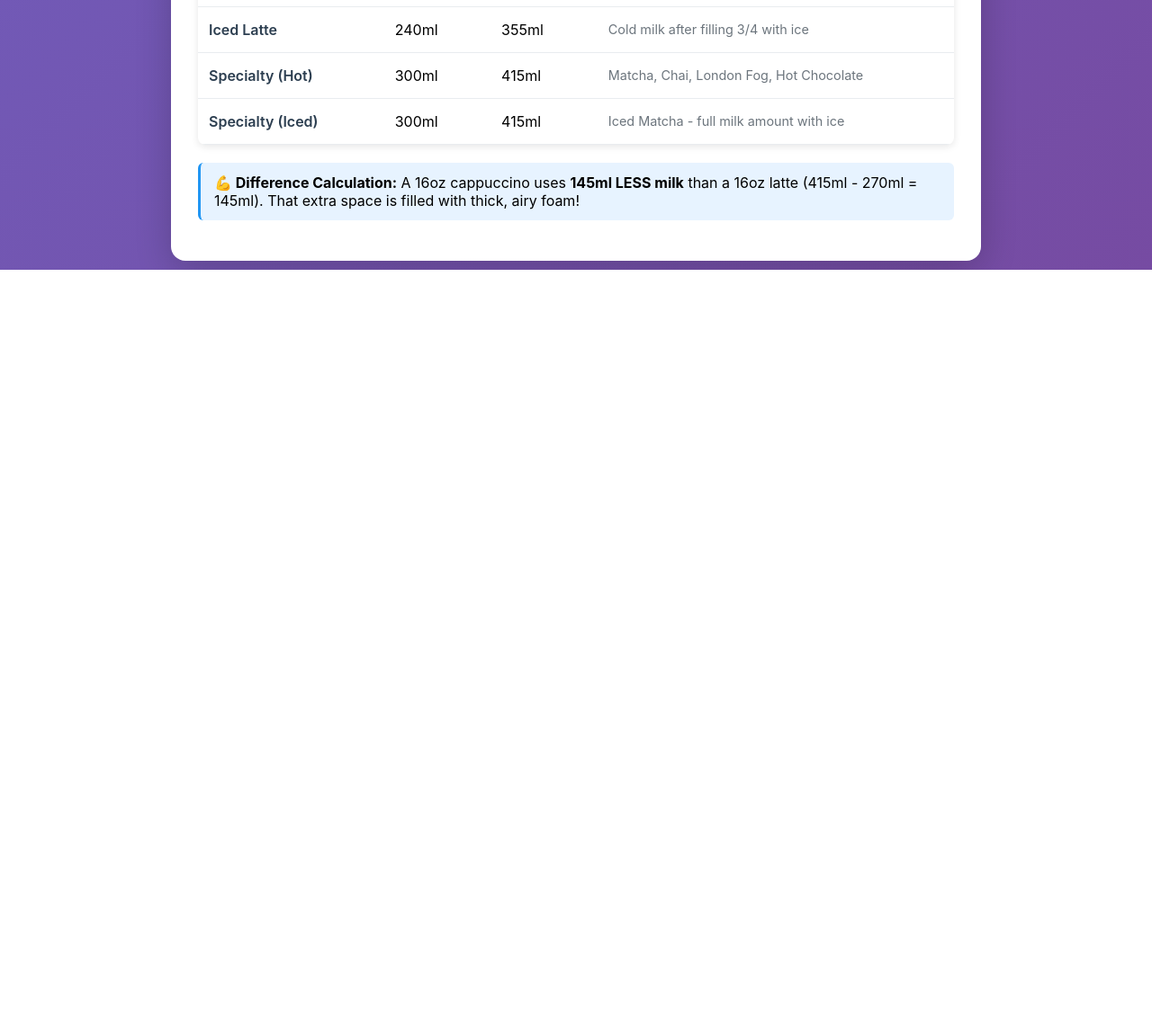
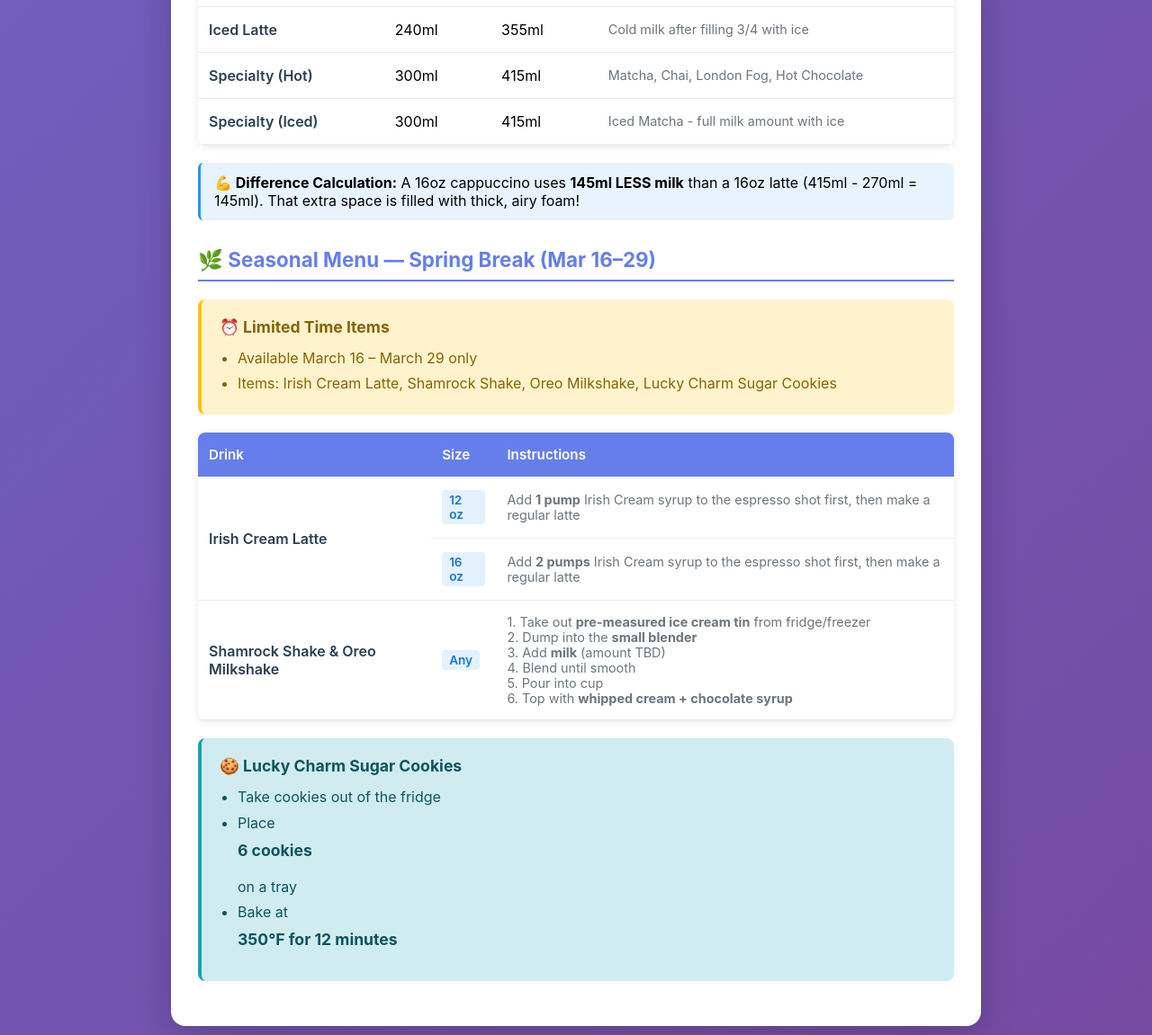
Before and after one commit to jpgaviria2/Coffeeshop-checklist, a website: page procedure-drink-recipes.html in a window 1280 px wide. Shown: the part 4184-5335 px from the top of the page at 90% size. Before the commit the page ends 4484 px from the top, so only its background shows below. Drawn offline with Linux system fonts and the light colour scheme.

Commit message:
Add Spring Break seasonal menu procedures (Irish Cream Latte, Shamrock Shake, Oreo Milkshake, Lucky Charm Cookies)

```diff
--- a/procedure-drink-recipes.html
+++ b/procedure-drink-recipes.html
@@ -481,6 +481,59 @@
             <div class="special-note">
                 <strong>💪 Difference Calculation:</strong> A 16oz cappuccino uses <strong>145ml LESS milk</strong> than a 16oz latte (415ml - 270ml = 145ml). That extra space is filled with thick, airy foam!
             </div>
+
+            <h2>🌿 Seasonal Menu — Spring Break (Mar 16–29)</h2>
+
+            <div class="note-box">
+                <strong>⏰ Limited Time Items</strong>
+                <ul>
+                    <li>Available March 16 – March 29 only</li>
+                    <li>Items: Irish Cream Latte, Shamrock Shake, Oreo Milkshake, Lucky Charm Sugar Cookies</li>
+                </ul>
+            </div>
+
+            <table class="recipe-table">
+                <thead>
+                    <tr>
+                        <th>Drink</th>
+                        <th>Size</th>
+                        <th>Instructions</th>
+                    </tr>
+                </thead>
+                <tbody>
+                    <tr>
+                        <td class="drink-name" rowspan="2">Irish Cream Latte</td>
+                        <td><span class="size-badge">12 oz</span></td>
+                        <td class="instructions">Add <strong>1 pump</strong> Irish Cream syrup to the espresso shot first, then make a regular latte</td>
+                    </tr>
+                    <tr>
+                        <td><span class="size-badge">16 oz</span></td>
+                        <td class="instructions">Add <strong>2 pumps</strong> Irish Cream syrup to the espresso shot first, then make a regular latte</td>
+                    </tr>
+                    <tr>
+                        <td class="drink-name" rowspan="2">Shamrock Shake &amp; Oreo Milkshake</td>
+                        <td><span class="size-badge">Any</span></td>
+                        <td class="instructions">
+                            1. Take out <strong>pre-measured ice cream tin</strong> from fridge/freezer<br>
+                            2. Dump into the <strong>small blender</strong><br>
+                            3. Add <strong>milk</strong> (amount TBD)<br>
+                            4. Blend until smooth<br>
+                            5. Pour into cup<br>
+                            6. Top with <strong>whipped cream + chocolate syrup</strong>
+                        </td>
+                    </tr>
+                </tbody>
+            </table>
+
+            <div class="tip-box">
+                <strong>🍪 Lucky Charm Sugar Cookies</strong>
+                <ul>
+                    <li>Take cookies out of the fridge</li>
+                    <li>Place <strong>6 cookies</strong> on a tray</li>
+                    <li>Bake at <strong>350°F for 12 minutes</strong></li>
+                </ul>
+            </div>
+
         </div>
     </div>
     <script src="translations.js"></script>
```
